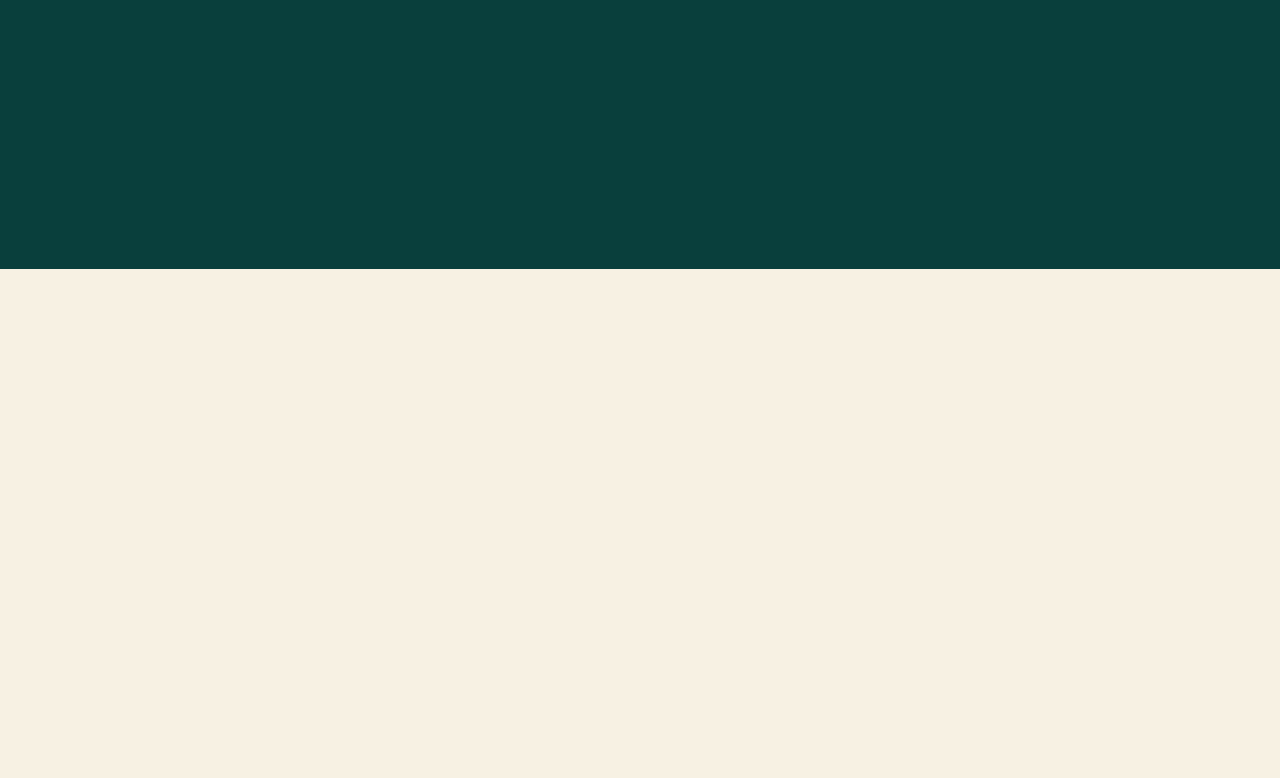
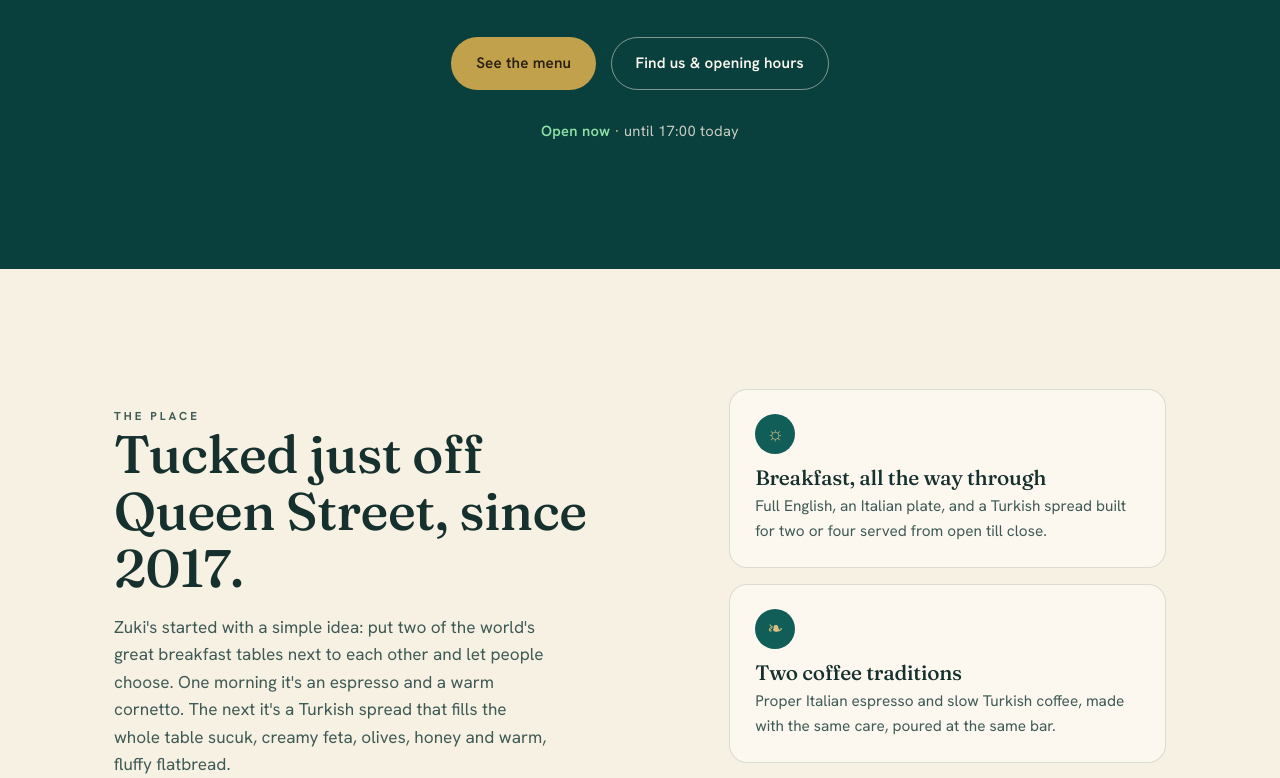
Before and after one commit to Vegasoft-Technologies/zuki-web, a Next.js app: page / in a window 1280 px wide. Shown: the part 840-1618 px from the top of the page. Built offline with nearby package versions, Linux system fonts and the light colour scheme.

Commit message:
feat(reveal): fade sections in as they scroll into view

```diff
--- a/src/components/sections/Gallery.tsx
+++ b/src/components/sections/Gallery.tsx
@@ -1,5 +1,6 @@
 import Image from "next/image";
 import Eyebrow from "@/components/ui/Eyebrow";
+import Reveal from "@/components/ui/Reveal";
 import SectionTitle from "@/components/ui/SectionTitle";
 import { gallery } from "@/data/gallery";
 import { site } from "@/data/site";
@@ -7,27 +8,28 @@
 export default function Gallery() {
   return (
     <section className="gallery" id="gallery">
-      <div className="gallery__head reveal">
+      <Reveal className="gallery__head">
         <Eyebrow className="eyebrow--center">A look around</Eyebrow>
         <SectionTitle className="section-title--center">
           From our table to yours
         </SectionTitle>
-      </div>
+      </Reveal>
 
       <div className="gallery__grid">
         {gallery.map((image) => (
-          <figure
+          <Reveal
+            as="figure"
             key={image.caption}
             className={
               image.variant
-                ? `gallery__item gallery__item--${image.variant} reveal`
-                : "gallery__item reveal"
+                ? `gallery__item gallery__item--${image.variant}`
+                : "gallery__item"
             }
             data-caption={image.caption}
           >
             <Image src={image.src} alt={image.alt} loading="lazy" />
             <figcaption>{image.caption}</figcaption>
-          </figure>
+          </Reveal>
         ))}
       </div>
 
--- a/src/components/sections/Hero.tsx
+++ b/src/components/sections/Hero.tsx
@@ -2,6 +2,7 @@
 import logo from "../../../public/images/logo.png";
 import Button from "@/components/ui/Button";
 import Eyebrow from "@/components/ui/Eyebrow";
+import Reveal from "@/components/ui/Reveal";
 import OpeningStatus from "@/components/ui/OpeningStatus";
 
 export default function Hero() {
@@ -9,7 +10,7 @@
     <section className="hero">
       <div className="hero__canopy" aria-hidden="true"></div>
 
-      <div className="hero__inner reveal">
+      <Reveal className="hero__inner">
         <Image src={logo} alt="Zuki's Caffetteria" className="hero__logo" priority />
         <Eyebrow className="eyebrow--center">
           {"Est. 2017  ·  Queen Street, Exeter"}
@@ -36,7 +37,7 @@
         </div>
 
         <OpeningStatus />
-      </div>
+      </Reveal>
     </section>
   );
 }
--- a/src/components/sections/MenuSection.tsx
+++ b/src/components/sections/MenuSection.tsx
@@ -1,4 +1,5 @@
 import Eyebrow from "@/components/ui/Eyebrow";
+import Reveal from "@/components/ui/Reveal";
 import SectionTitle from "@/components/ui/SectionTitle";
 import MenuPanel from "@/components/sections/MenuPanel";
 import { menu, menuAllergyNote } from "@/data/menu";
@@ -6,7 +7,7 @@
 export default function MenuSection() {
   return (
     <section className="menu" id="menu">
-      <div className="menu__head reveal">
+      <Reveal className="menu__head">
         <Eyebrow className="eyebrow--center">{"What's cooking"}</Eyebrow>
         <SectionTitle className="section-title--center">The menu</SectionTitle>
         <p className="menu__note">
@@ -16,7 +17,7 @@
             <em className="mi__diet mi__diet--vg">Vg</em> vegan
           </span>
         </p>
-      </div>
+      </Reveal>
 
       <div className="menu__tabs" role="tablist" aria-label="Menu sections">
         {menu.map((category, index) => (
--- a/src/components/sections/OrderAndReviews.tsx
+++ b/src/components/sections/OrderAndReviews.tsx
@@ -1,4 +1,5 @@
 import Eyebrow from "@/components/ui/Eyebrow";
+import Reveal from "@/components/ui/Reveal";
 import SectionTitle from "@/components/ui/SectionTitle";
 import { site } from "@/data/site";
 
@@ -29,7 +30,7 @@
 export default function OrderAndReviews() {
   return (
     <section className="order" id="order">
-      <div className="order__inner reveal">
+      <Reveal className="order__inner">
         <Eyebrow className="eyebrow--center">{"Can't make it in?"}</Eyebrow>
         <SectionTitle className="section-title--center">
           Snap a photo, grab a bite, tell the world.
@@ -57,7 +58,7 @@
             </a>
           ))}
         </div>
-      </div>
+      </Reveal>
     </section>
   );
 }
--- a/src/components/sections/Story.tsx
+++ b/src/components/sections/Story.tsx
@@ -1,4 +1,5 @@
 import Eyebrow from "@/components/ui/Eyebrow";
+import Reveal from "@/components/ui/Reveal";
 import SectionTitle from "@/components/ui/SectionTitle";
 
 const features = [
@@ -23,7 +24,7 @@
   return (
     <section className="story" id="story">
       <div className="story__grid">
-        <div className="story__text reveal">
+        <Reveal className="story__text">
           <Eyebrow>The place</Eyebrow>
           <SectionTitle>Tucked just off Queen Street, since 2017.</SectionTitle>
           <p>
@@ -39,9 +40,9 @@
           <a className="link-arrow" href="#gallery">
             Take a look inside →
           </a>
-        </div>
+        </Reveal>
 
-        <ul className="story__features reveal">
+        <Reveal as="ul" className="story__features">
           {features.map((feature) => (
             <li key={feature.title}>
               <span className="feature__mark" aria-hidden="true">
@@ -51,7 +52,7 @@
               <p>{feature.body}</p>
             </li>
           ))}
-        </ul>
+        </Reveal>
       </div>
     </section>
   );
--- a/src/components/sections/Visit.tsx
+++ b/src/components/sections/Visit.tsx
@@ -1,4 +1,5 @@
 import Eyebrow from "@/components/ui/Eyebrow";
+import Reveal from "@/components/ui/Reveal";
 import SectionTitle from "@/components/ui/SectionTitle";
 import LazyMap from "@/components/ui/LazyMap";
 import { site } from "@/data/site";
@@ -9,7 +10,7 @@
     <section className="visit" id="visit">
       <div className="visit__canopy" aria-hidden="true"></div>
       <div className="visit__grid">
-        <div className="visit__info reveal">
+        <Reveal className="visit__info">
           <Eyebrow>Come and see us</Eyebrow>
           <SectionTitle>Find your seat under the flowers.</SectionTitle>
 
@@ -52,11 +53,11 @@
             <h3>Opening hours</h3>
             <OpeningHoursTable />
           </div>
-        </div>
+        </Reveal>
 
-        <div className="visit__map reveal">
+        <Reveal className="visit__map">
           <LazyMap />
-        </div>
+        </Reveal>
       </div>
     </section>
   );
--- a/src/components/ui/Reveal.tsx
+++ b/src/components/ui/Reveal.tsx
@@ -1,12 +1,75 @@
 "use client";
 
-import type { ReactNode } from "react";
+import { useEffect, useRef, useState, type ReactNode } from "react";
 
+/**
+ * Fades its element in as it scrolls into view.
+ *
+ * It renders the element itself rather than wrapping one, because the stylesheet
+ * expects `reveal` to sit on the existing node — `hero__inner`, `gallery__item` and so
+ * on — and adding a wrapper would change the document.
+ *
+ * Children are rendered on the server and passed through, so marking a section's inner
+ * element as revealing does not pull that section into the browser bundle.
+ */
 interface RevealProps {
-  className?: string;
+  /** The element to render. Matches whatever the reference markup uses. */
+  as?: "div" | "ul" | "figure";
+  /** The element's own classes. `reveal` is appended here. */
+  className: string;
   children: ReactNode;
+  "data-caption"?: string;
 }
 
-export default function Reveal({ className, children }: RevealProps) {
-  return <div className={className}>{children}</div>;
+export default function Reveal({
+  as = "div",
+  className,
+  children,
+  ...rest
+}: RevealProps) {
+  const ref = useRef<HTMLElement | null>(null);
+  const [shown, setShown] = useState(false);
+
+  useEffect(() => {
+    const element = ref.current;
+    if (!element) return;
+
+    // Someone who has asked for less motion gets the end state straight away.
+    const reduced = window.matchMedia("(prefers-reduced-motion: reduce)").matches;
+    if (reduced || !("IntersectionObserver" in window)) {
+      const frame = requestAnimationFrame(() => setShown(true));
+      return () => cancelAnimationFrame(frame);
+    }
+
+    const observer = new IntersectionObserver(
+      (entries) => {
+        entries.forEach((entry) => {
+          if (!entry.isIntersecting) return;
+          setShown(true);
+          observer.unobserve(entry.target);
+        });
+      },
+      { threshold: 0.12, rootMargin: "0px 0px -8% 0px" },
+    );
+
+    observer.observe(element);
+    return () => observer.disconnect();
+  }, []);
+
+  const Tag = as;
+  const classes = shown ? `${className} reveal in` : `${className} reveal`;
+
+  return (
+    <Tag
+      // A callback ref, because one typed ref object cannot satisfy div, ul and figure
+      // at the same time.
+      ref={(node: HTMLElement | null) => {
+        ref.current = node;
+      }}
+      className={classes}
+      {...rest}
+    >
+      {children}
+    </Tag>
+  );
 }
```
